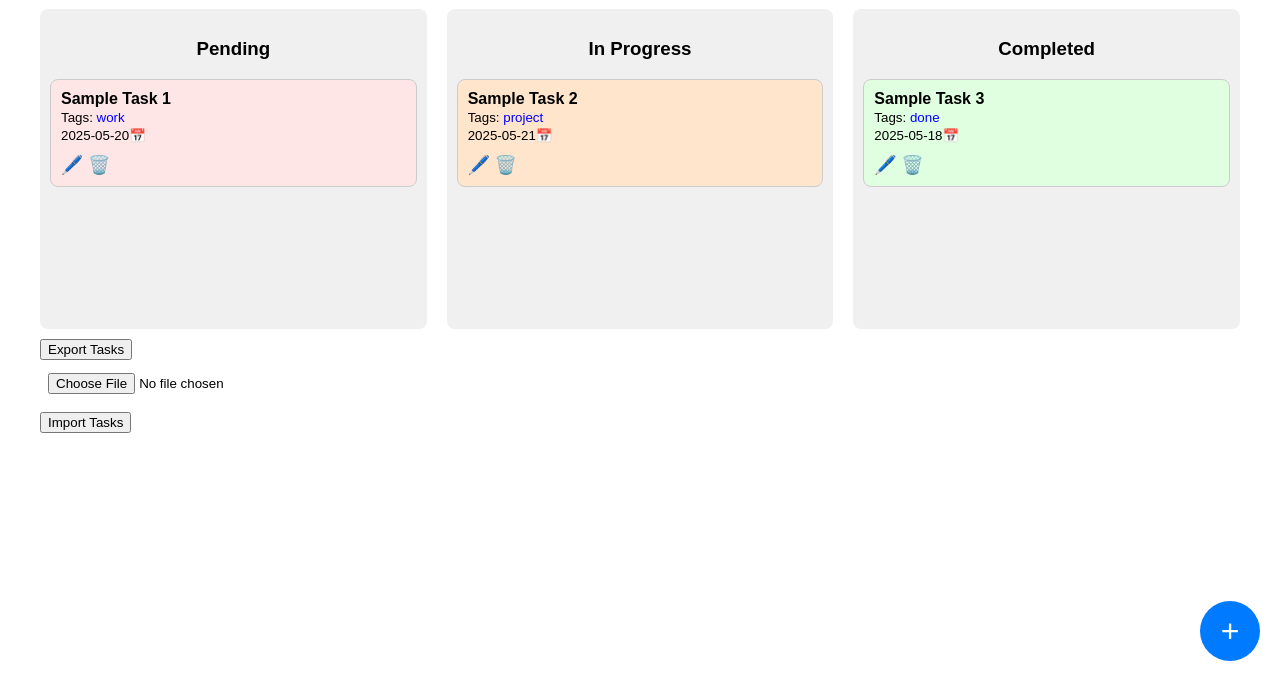
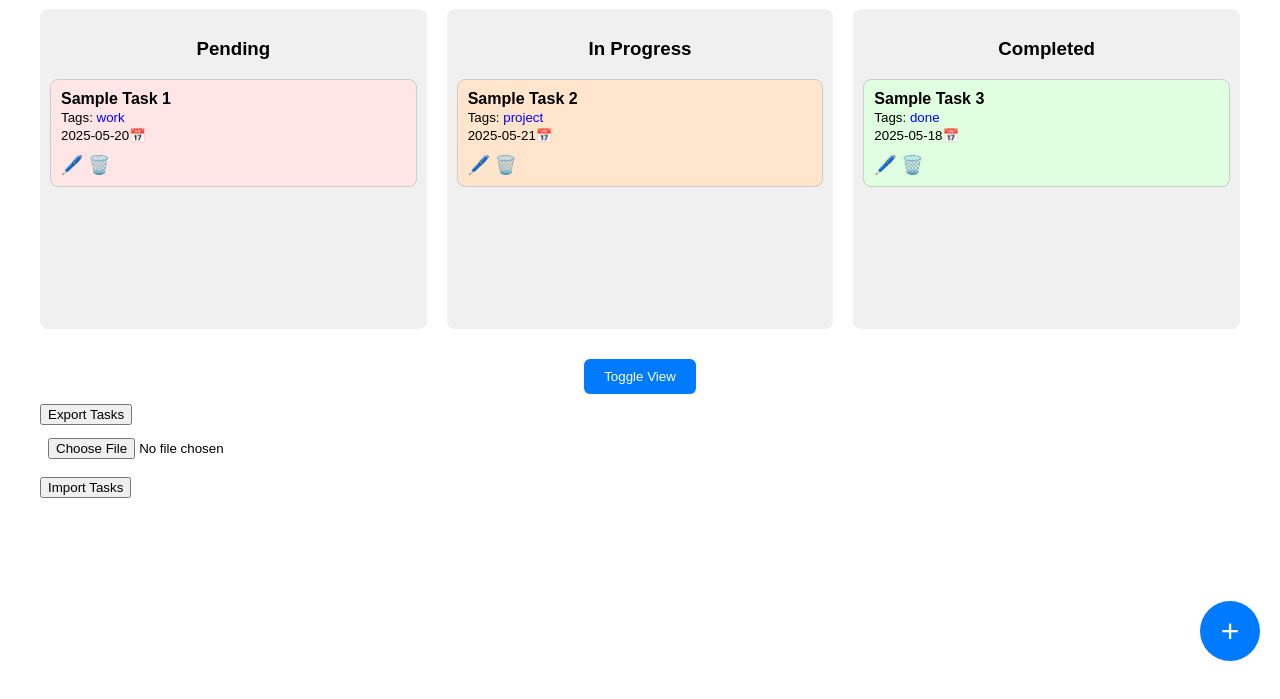
Before and after one commit to rrampage/task-master, a plain HTML site: page index.html in a window 1280 px wide. Shown: the part 99-798 px from the top of the page. Drawn offline with Linux system fonts and the light colour scheme.

Commit message:
Add toggle button

```diff
--- a/index.html
+++ b/index.html
@@ -49,6 +49,10 @@
     <div id="calendar-tasks"></div>
   </div>
 
+  <div id="view-toggle">
+    <button onclick="toggleView()">Toggle View</button>
+  </div>
+
   <div class="controls">
     <button onclick="exportTasks()">Export Tasks</button>
     <input type="file" id="import-file" accept=".json" />
```
